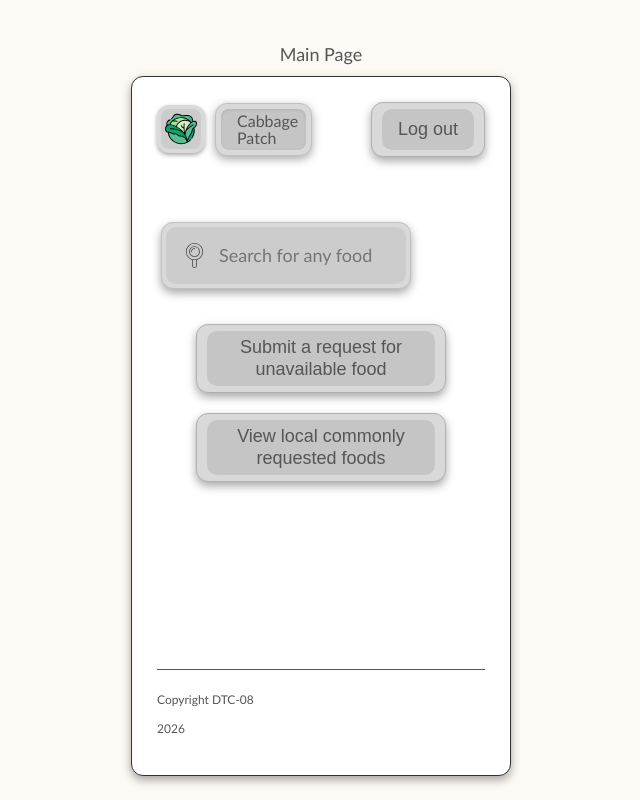
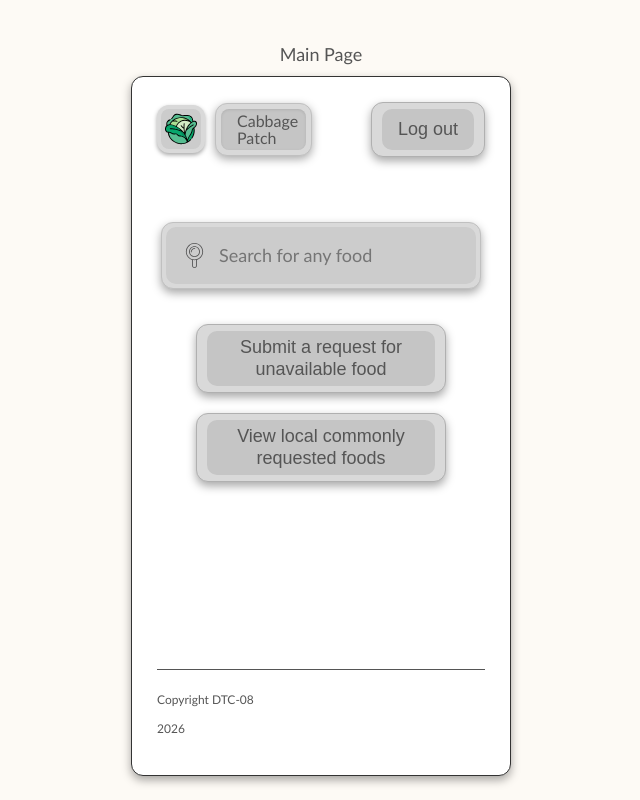
Before and after one commit to KJAlloway/2800-202610-DTC08, a React app in the folder frontend/: page / in a window 1280 px wide. Both pictures are taken after typing "name@example.com", "Sample123" into the empty fields and a click on the button "Login". Shown: the whole page, without its empty margins (319-959 px from the left). Built offline with nearby package versions, Linux system fonts and the light colour scheme; the HTML template or start-up script is replaced by a standard one.

Commit message:
- Fix styling issue

```diff
--- a/frontend/src/SearchBar/SearchBar.css
+++ b/frontend/src/SearchBar/SearchBar.css
@@ -3,13 +3,8 @@
     border-radius: 12px;
     padding: 4px;
     border: 1px solid #c0c0c0;
-
     box-shadow: 0px 4px 10px rgba(0, 0, 0, 0.35);
     transition: all 0.2s ease-in-out;
-
-    border-radius: 12px;
-    max-width: 250px;
-    margin: 15px auto;
     width: 100%;
     display: flex;
     box-sizing: border-box;
@@ -37,6 +32,8 @@
 }
 
 .search-input {
+    flex: 1;
+    min-width: 0;
     background: transparent;
     border: none;
     outline: none;
```
Also changed, not shown: frontend/src/SearchBar/SearchBar.jsx (+6 -4 lines).
